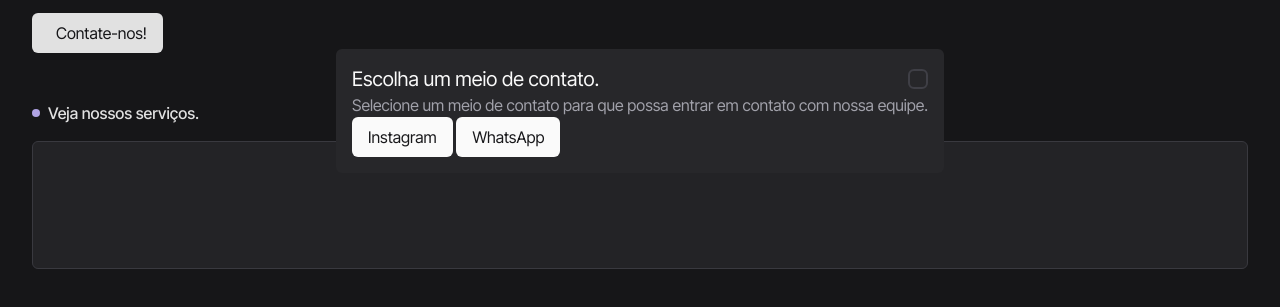
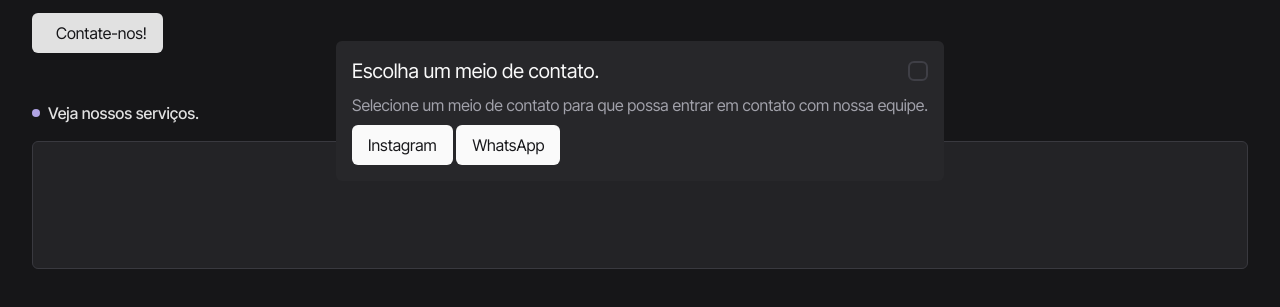
Before and after one commit to neopromic/creattek, a plain HTML site: page index.html in a window 1280 px wide. Both pictures are taken after a click on the button "Contate-nos!". Shown: the part 289-596 px from the top of the page. Drawn offline with nearby package versions, Linux system fonts and the light colour scheme; some icons are missing.

Commit message:
feat: fixed space-y and working on hover effect

```diff
--- a/index.html
+++ b/index.html
@@ -54,16 +54,16 @@
         </div>
       </section>
     </main>
-    <dialog id="dialogContact" class="bg-zinc-800 text-zinc-50 absolute inset-12 w-fit rounded-md px-4 py-4 ">
+    <dialog id="dialogContact" class="bg-zinc-800 text-zinc-50 absolute inset-12 w-fit rounded-md px-4 py-4 space-y-2 ">
       <div class="flex gap-2 items-center">
         <h1 class="text-xl flex-1">Escolha um meio de contato.</h1>
         <i id="btnCloseContactDialog" class="ph ph-x rounded-md p-2 cursor-pointer border-2 border-zinc-700"></i>
       </div>
       <p class="text-zinc-400">Selecione um meio de contato para que possa entrar em contato com nossa equipe.</p>
-      <button class="inline-flex bg-zinc-50 text-zinc-900 rounded-md h-10 px-4 py-2">
+      <button class="inline-flex bg-zinc-50 hover:bg-zinc-50/80 text-zinc-900 rounded-md h-10 px-4 py-2">
         Instagram
       </button>
-      <button id="dialogContactWPPBtn" class="inline-flex bg-zinc-50 text-zinc-900 rounded-md h-10 px-4 py-2">
+      <button id="dialogContactWPPBtn" class="inline-flex bg-zinc-50 hover:bg-zinc-50/80 text-zinc-900 rounded-md h-10 px-4 py-2">
         WhatsApp
       </button>
     </dialog>
```
